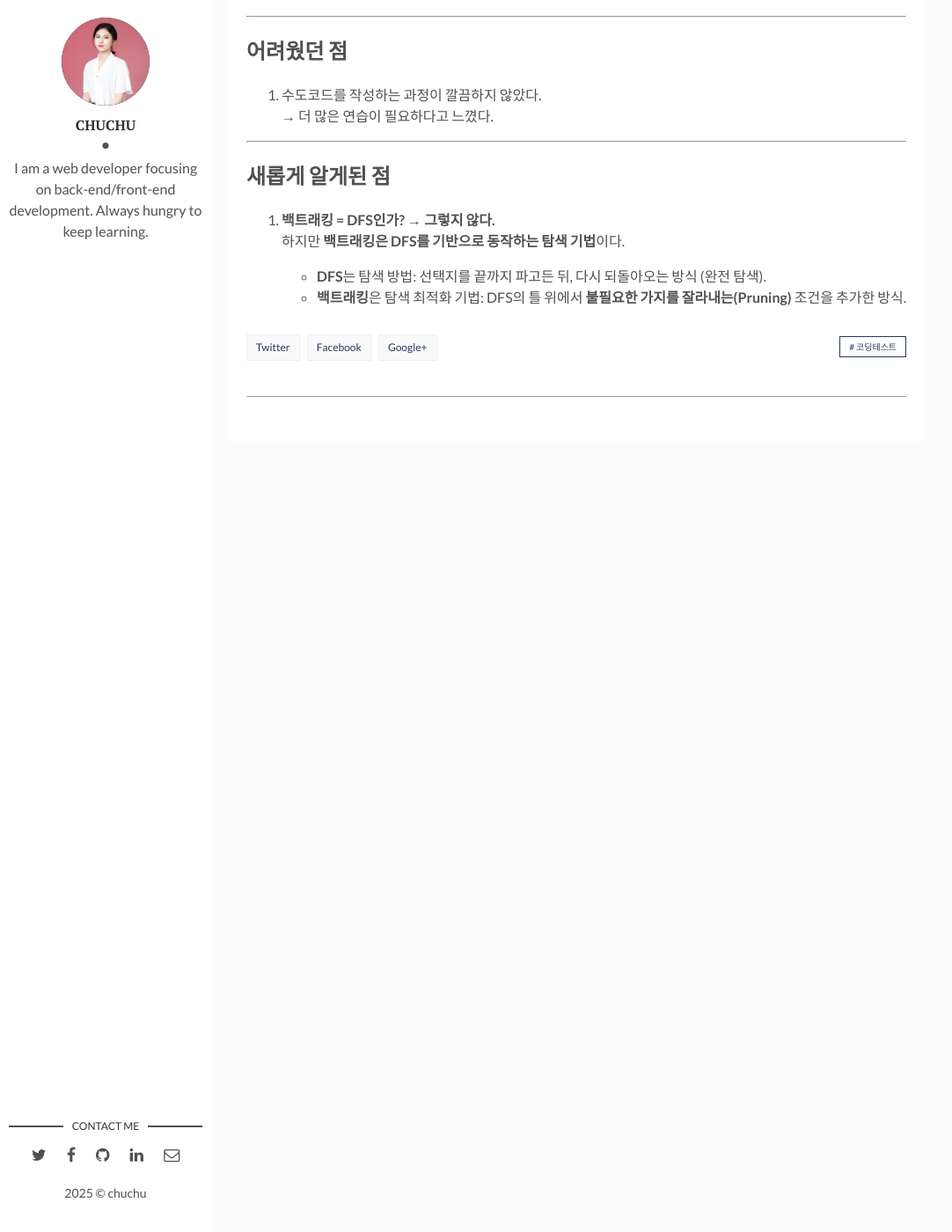
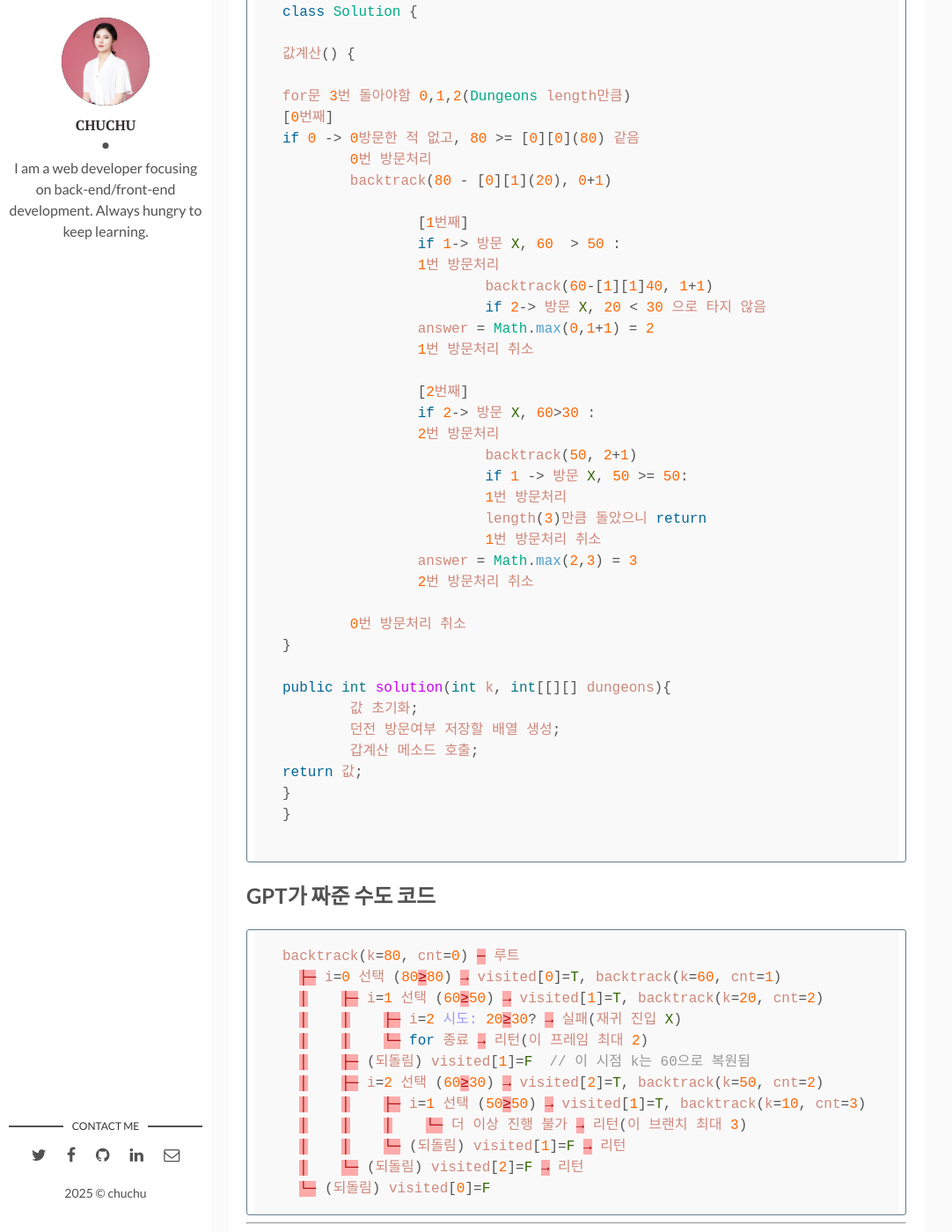
Before and after one commit to minkyungchu1014/minkyungchu1014.github.io, a Jekyll site: the page built from _posts/2025-10-04-코딩테스트-8주차_피로도.markdown, in a window 1280 px wide and 1400 px high, scrolled down 911 px. Shown: the whole window at 88% size, without its empty margins (0-1082 px from the left). Built offline with Jekyll 4.4.1, drawn with Linux system fonts in a browser that asks for light colours; comment, search, counter and statistics services are not loaded; before the commit the page ends 1432 px from its top, so only the background shows below that; some of the changed text lies outside the part shown.

Commit message:
20251006

````diff
--- a/_posts/2025-10-04-코딩테스트-8주차_피로도.markdown
+++ b/_posts/2025-10-04-코딩테스트-8주차_피로도.markdown
@@ -13,6 +13,66 @@ tags: [코딩테스트] # add tag
 방문 여부 배열을 만들어 방문 여부를 다시 `Y`로 바꾸어 놓는 로직이 중요함.
 재귀 함수 호출을 통해 가능한 경로를 탐색하고, `result` 값을 갱신한다.
 
+## 수도 코드
+
+### (1) 모든 조합의 경우 구하기
+```java
+class Solution {
+
+값계산() {
+
+for문 3번 돌아야함 0,1,2(Dungeons length만큼)
+[0번째]
+if 0 -> 0방문한 적 없고, 80 >= [0][0](80) 같음
+	0번 방문처리
+	backtrack(80 - [0][1](20), 0+1)
+
+		[1번째]
+		if 1-> 방문 X, 60  > 50 :
+		1번 방문처리
+			backtrack(60-[1][1]40, 1+1)
+			if 2-> 방문 X, 20 < 30 으로 타지 않음
+		answer = Math.max(0,1+1) = 2
+		1번 방문처리 취소
+
+		[2번째]
+		if 2-> 방문 X, 60>30 :
+		2번 방문처리
+			backtrack(50, 2+1)
+			if 1 -> 방문 X, 50 >= 50:
+			1번 방문처리
+			length(3)만큼 돌았으니 return
+			1번 방문처리 취소
+		answer = Math.max(2,3) = 3
+		2번 방문처리 취소
+
+	0번 방문처리 취소
+}
+
+public int solution(int k, int[[][] dungeons){
+	값 초기화;
+	던전 방문여부 저장할 배열 생성;
+	갑계산 메소드 호출;
+return 값;
+}
+}
+
+```
+## GPT가 짜준 수도 코드
+```java
+backtrack(k=80, cnt=0) ─ 루트
+  ├─ i=0 선택 (80≥80) → visited[0]=T, backtrack(k=60, cnt=1)
+  │    ├─ i=1 선택 (60≥50) → visited[1]=T, backtrack(k=20, cnt=2)
+  │    │    ├─ i=2 시도: 20≥30? → 실패(재귀 진입 X)
+  │    │    └─ for 종료 → 리턴(이 프레임 최대 2)
+  │    ├─ (되돌림) visited[1]=F  // 이 시점 k는 60으로 복원됨
+  │    ├─ i=2 선택 (60≥30) → visited[2]=T, backtrack(k=50, cnt=2)
+  │    │    ├─ i=1 선택 (50≥50) → visited[1]=T, backtrack(k=10, cnt=3)
+  │    │    │    └─ 더 이상 진행 불가 → 리턴(이 브랜치 최대 3)
+  │    │    └─ (되돌림) visited[1]=F → 리턴
+  │    └─ (되돌림) visited[2]=F → 리턴
+  └─ (되돌림) visited[0]=F
+```
 ---
 
 ## 코테합 책 - 저자님 소스 인용
@@ -25,6 +85,7 @@ tags: [코딩테스트] # add tag
 1. 수도코드를 작성하는 과정이 깔끔하지 않았다.
    → 더 많은 연습이 필요하다고 느꼈다.
 
+
 ---
 
 ## 새롭게 알게된 점
````
